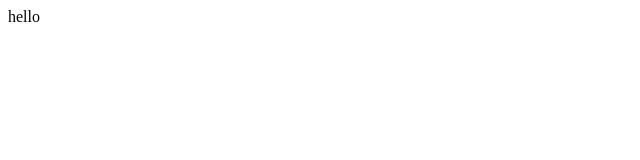
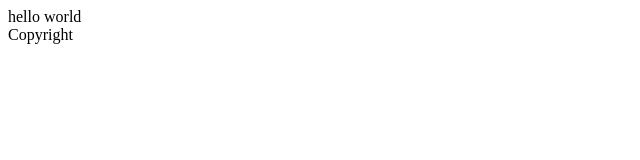
Before and after one commit to buyeonji/merge_test, a plain HTML site: page index.html in a window 1280 px wide. Shown: the whole page, without its empty margins (0-640 px from the left). Drawn offline with Linux system fonts and the light colour scheme.

Commit message:
hotfix added

```diff
--- a/index.html
+++ b/index.html
@@ -2,4 +2,6 @@
  <head>
  <head>
  <body>
-  hello
+  hello world
+  <footer>Copyright
+  <body>
```
